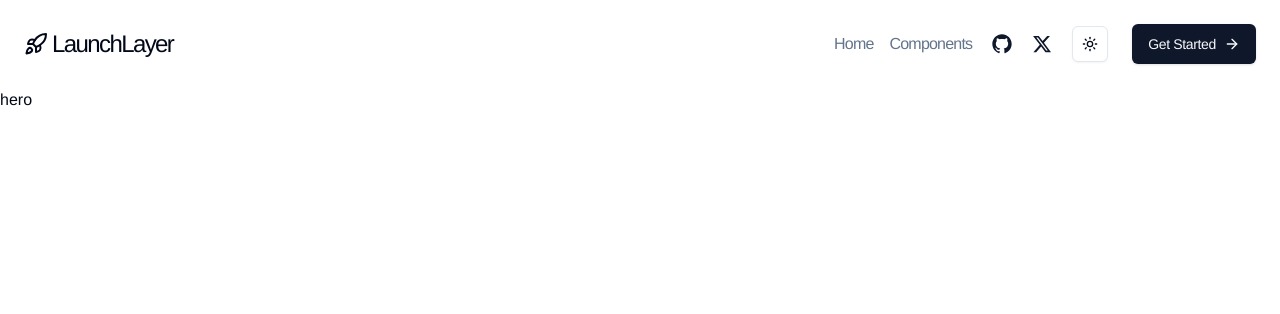
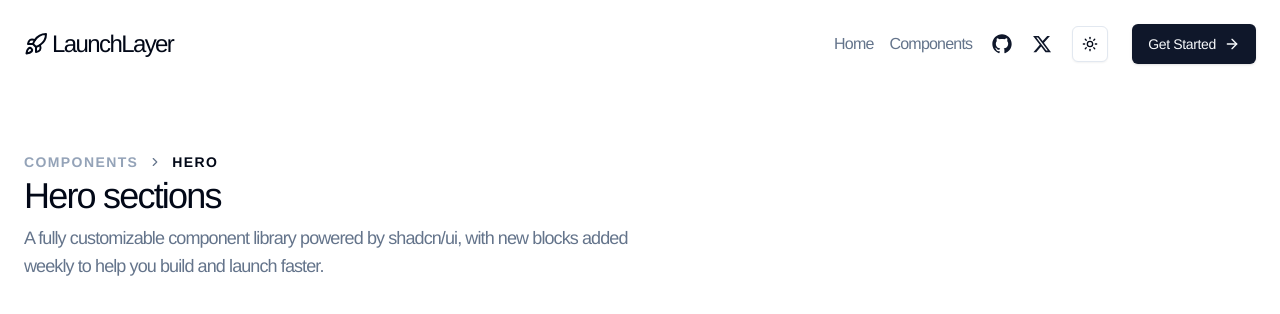
Before and after one commit to PiyushG-dev/launchlayer, a Next.js app: page /components/hero in a window 1280 px wide. Shown: the top 314 px of the page. Built offline with nearby package versions, Linux system fonts and the light colour scheme.

Commit message:
component-heading comp added

```diff
--- a/app/components/hero/page.jsx
+++ b/app/components/hero/page.jsx
@@ -1,7 +1,16 @@
 import React from "react";
+import ComponentHeading from "@/components/ui/component-heading";
 
 const Hero = () => {
-  return <div>hero</div>;
+  return (
+    <section className="w-full">
+      <div className="max-w-screen-xl mx-auto px-6 py-16 flex flex-col">
+        <div className="flex flex-col gap-6">
+          <ComponentHeading title="Hero" />
+        </div>
+      </div>
+    </section>
+  );
 };
 
 export default Hero;
--- a/app/components/page.jsx
+++ b/app/components/page.jsx
@@ -5,12 +5,12 @@ import ComponentPageCard from "@/components/ui/component-page-card";
 
 const Components = () => {
   return (
-    <div className="w-full">
+    <section className="w-full">
       <div className="max-w-screen-xl mx-auto px-6 py-16 flex flex-col gap-10 items-center">
         <div className="flex flex-col gap-6 items-center">
           <div className="flex items-center flex-col gap-2">
             <div className="flex flex-col gap-1">
-              <span className="font-semibold text-sm uppercase text-purple-500 text-center block tracking-widest">
+              <span className="font-semibold text-sm uppercase text-slate-400 text-center block tracking-widest">
                 components
               </span>
               <h4 className="text-4xl tracking-tighter font-medium text-center">
@@ -52,11 +52,11 @@ const Components = () => {
           })}
         </div>
         <p className="tracking-tight sm:text-lg text-muted-foreground sm:tracking-tighter">
-          Customers, social proof, contact and many more sections
+          Customers, social proof, contact and many more sections{" "}
           <span className="text-primary">coming soon</span>
         </p>
       </div>
-    </div>
+    </section>
   );
 };
 
--- /dev/null
+++ b/components/ui/breadcrumb.jsx
@@ -0,0 +1,92 @@
+import * as React from "react"
+import { Slot } from "@radix-ui/react-slot"
+import { ChevronRight, MoreHorizontal } from "lucide-react"
+
+import { cn } from "@/lib/utils"
+
+const Breadcrumb = React.forwardRef(
+  ({ ...props }, ref) => <nav ref={ref} aria-label="breadcrumb" {...props} />
+)
+Breadcrumb.displayName = "Breadcrumb"
+
+const BreadcrumbList = React.forwardRef(({ className, ...props }, ref) => (
+  <ol
+    ref={ref}
+    className={cn(
+      "flex flex-wrap items-center gap-1.5 break-words text-sm text-muted-foreground sm:gap-2.5",
+      className
+    )}
+    {...props} />
+))
+BreadcrumbList.displayName = "BreadcrumbList"
+
+const BreadcrumbItem = React.forwardRef(({ className, ...props }, ref) => (
+  <li
+    ref={ref}
+    className={cn("inline-flex items-center gap-1.5", className)}
+    {...props} />
+))
+BreadcrumbItem.displayName = "BreadcrumbItem"
+
+const BreadcrumbLink = React.forwardRef(({ asChild, className, ...props }, ref) => {
+  const Comp = asChild ? Slot : "a"
+
+  return (
+    (<Comp
+      ref={ref}
+      className={cn("transition-colors hover:text-foreground", className)}
+      {...props} />)
+  );
+})
+BreadcrumbLink.displayName = "BreadcrumbLink"
+
+const BreadcrumbPage = React.forwardRef(({ className, ...props }, ref) => (
+  <span
+    ref={ref}
+    role="link"
+    aria-disabled="true"
+    aria-current="page"
+    className={cn("font-normal text-foreground", className)}
+    {...props} />
+))
+BreadcrumbPage.displayName = "BreadcrumbPage"
+
+const BreadcrumbSeparator = ({
+  children,
+  className,
+  ...props
+}) => (
+  <li
+    role="presentation"
+    aria-hidden="true"
+    className={cn("[&>svg]:w-3.5 [&>svg]:h-3.5", className)}
+    {...props}>
+    {children ?? <ChevronRight />}
+  </li>
+)
+BreadcrumbSeparator.displayName = "BreadcrumbSeparator"
+
+const BreadcrumbEllipsis = ({
+  className,
+  ...props
+}) => (
+  <span
+    role="presentation"
+    aria-hidden="true"
+    className={cn("flex h-9 w-9 items-center justify-center", className)}
+    {...props}>
+    <MoreHorizontal className="h-4 w-4" />
+    <span className="sr-only">More</span>
+  </span>
+)
+BreadcrumbEllipsis.displayName = "BreadcrumbElipssis"
+
+export {
+  Breadcrumb,
+  BreadcrumbList,
+  BreadcrumbItem,
+  BreadcrumbLink,
+  BreadcrumbPage,
+  BreadcrumbSeparator,
+  BreadcrumbEllipsis,
+}
--- /dev/null
+++ b/components/ui/component-heading.jsx
@@ -0,0 +1,45 @@
+import React from "react";
+import {
+  Breadcrumb,
+  BreadcrumbItem,
+  BreadcrumbLink,
+  BreadcrumbList,
+  BreadcrumbPage,
+  BreadcrumbSeparator,
+} from "@/components/ui/breadcrumb";
+
+const ComponentHeading = ({ title }) => {
+  return (
+    <div className="flex flex-col gap-2">
+      <div className="flex flex-col gap-1">
+        <Breadcrumb>
+          <BreadcrumbList>
+            <BreadcrumbItem>
+              <BreadcrumbLink
+                href="/components"
+                className="font-semibold text-sm uppercase text-slate-400 text-center block tracking-widest"
+              >
+                Components
+              </BreadcrumbLink>
+            </BreadcrumbItem>
+            <BreadcrumbSeparator />
+            <BreadcrumbItem>
+              <BreadcrumbPage className="font-semibold text-sm uppercase text-center block tracking-widest">
+                {title}
+              </BreadcrumbPage>
+            </BreadcrumbItem>
+          </BreadcrumbList>
+        </Breadcrumb>
+        <h4 className="text-4xl tracking-tighter font-medium text-left">
+          {title} sections
+        </h4>
+      </div>
+      <p className="tracking-tight sm:text-lg text-muted-foreground sm:tracking-tighter sm:w-3/4 lg:w-2/4">
+        A fully customizable component library powered by shadcn/ui, with new
+        blocks added weekly to help you build and launch faster.
+      </p>
+    </div>
+  );
+};
+
+export default ComponentHeading;
--- a/package.json
+++ b/package.json
@@ -10,7 +10,7 @@
   },
   "dependencies": {
     "@radix-ui/react-dropdown-menu": "^2.1.2",
-    "@radix-ui/react-slot": "^1.1.0",
+    "@radix-ui/react-slot": "^1.1.1",
     "@radix-ui/react-switch": "^1.1.1",
     "@radix-ui/react-tabs": "^1.1.2",
     "@radix-ui/react-tooltip": "^1.1.6",
```
Also changed, not shown: 1 other file (tests, documents, lock files or other folders).
